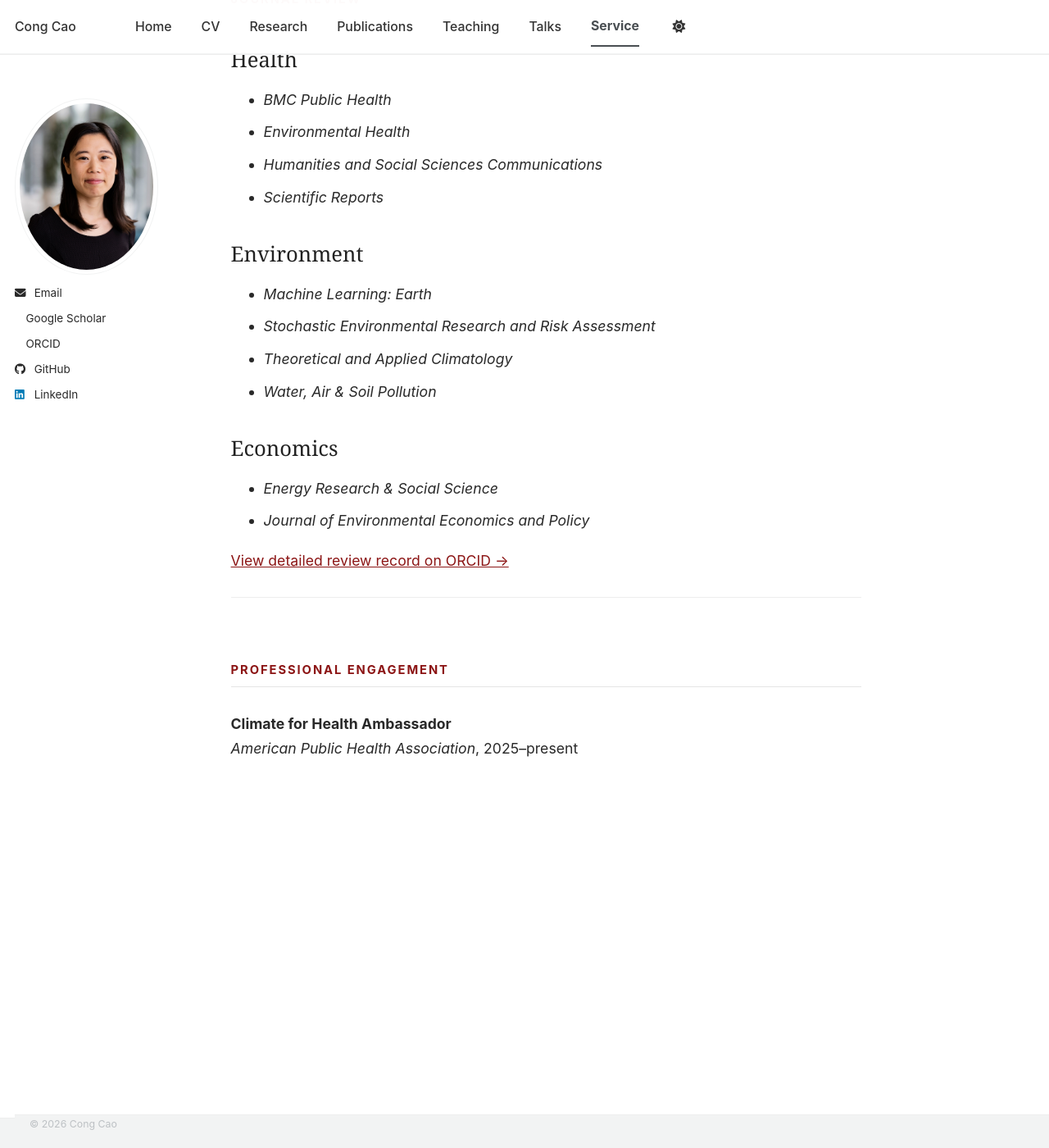
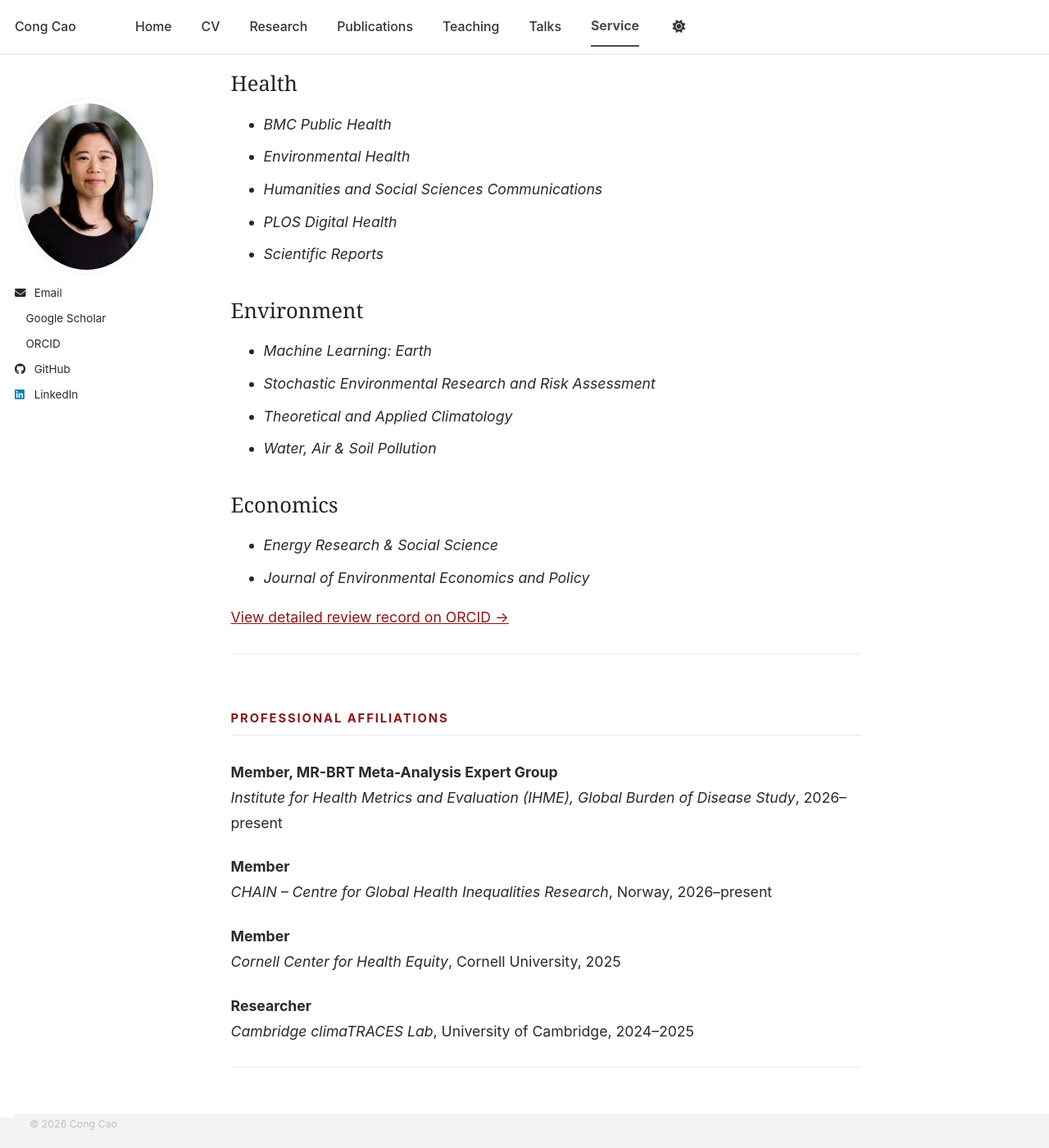
Before and after one commit to congca0/congca0.github.io, a Jekyll site: the page built from service.md, in a window 1280 px wide and 1400 px high, scrolled down 1587 px. Shown: the whole window at 82% size. Built offline with Jekyll 4.4.1, drawn with Linux system fonts in a browser that asks for light colours; our own code applies the rules of GitHub Pages for plain Markdown files; a style sheet for code colours, icons or effects is not loaded; some of the changed text lies outside the part shown.

Commit message:
Update service.md

```diff
--- a/service.md
+++ b/service.md
@@ -1,6 +1,3 @@
-
----
-
 ## Editorial Service
 
 **Nordic Co-Editor**
@@ -27,7 +24,7 @@
 *International Society of Exposure Science Annual Meeting*, 2025
 
 **Session Chair**
-*Asia Meeting of the Econometric Society* — Health Economics and Education, 2024
+*Asia Meeting of the Econometric Society* — Health Economics and Education Economics: Policy, Skill, and Pollution, 2024
 
 **Session Chair**
 *Harvard Center for Geographic Analysis Conference* — Climate Change and Urban Heat Stress, 2024, 2025
@@ -52,6 +49,7 @@ Reviewed four conference submissions.
 - *BMC Public Health*
 - *Environmental Health*
 - *Humanities and Social Sciences Communications*
+- *PLOS Digital Health*
 - *Scientific Reports*
 
 ### Environment
@@ -70,6 +68,22 @@ Reviewed four conference submissions.
 
 ---
 
+## Professional Affiliations
+
+**Member, MR-BRT Meta-Analysis Expert Group**
+*Institute for Health Metrics and Evaluation (IHME), Global Burden of Disease Study*, 2026–present
+
+**Member**
+*CHAIN – Centre for Global Health Inequalities Research*, Norway, 2026–present
+
+**Member**
+*Cornell Center for Health Equity*, Cornell University, 2025
+
+**Researcher**
+*Cambridge climaTRACES Lab*, University of Cambridge, 2024–2025
+
+---
+
 ## Professional Engagement
 
 **Climate for Health Ambassador**
```
